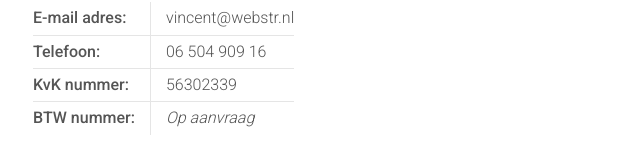
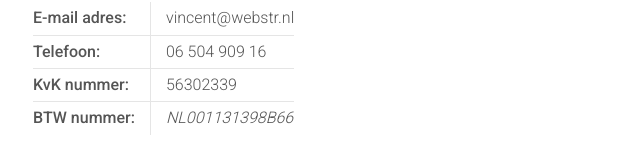
Before and after one commit to Vinze/Vinze.github.io, a website: page index.html in a window 1280 px wide. Shown: the part 2367-2532 px from the top of the page, 317-957 px from the left. Drawn offline with Linux system fonts and the light colour scheme.

Commit message:
Nieuwe BTW nummer

```diff
--- a/index.html
+++ b/index.html
@@ -101,7 +101,7 @@
                         </tr>
                         <tr>
                             <th>BTW nummer:</th>
-                            <td class="italic">Op aanvraag</td>
+                            <td class="italic">NL001131398B66</td>
                         </tr>
                     </table>
                 </div>
```
